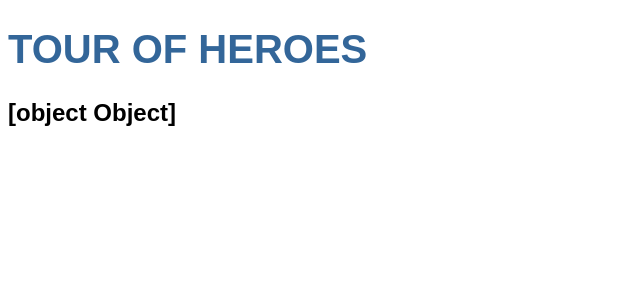
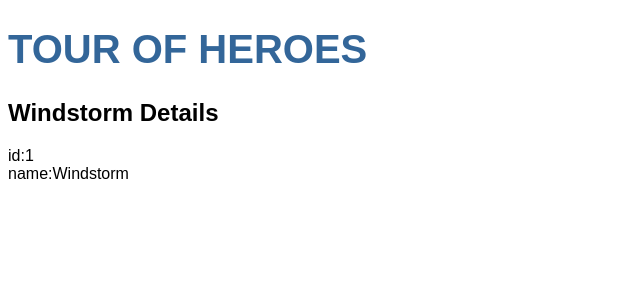
Before and after one commit to reggie1337/angular-tour-of-heroes, an Angular app: page / in a window 1280 px wide. Shown: the top 300 px of the page, without its empty margins (0-640 px from the left). Built offline with nearby package versions, Linux system fonts and the light colour scheme.

Commit message:
heroHtmlBinding

```diff
--- a/src/app/heroes/heroes.component.html
+++ b/src/app/heroes/heroes.component.html
@@ -1 +1,3 @@
-<h2>{{hero}}</h2>
+<h2>{{hero.name}} Details</h2>
+<div><span>id:</span>{{hero.id}}</div>
+<div><span>name:</span>{{hero.name}}</div>
```
